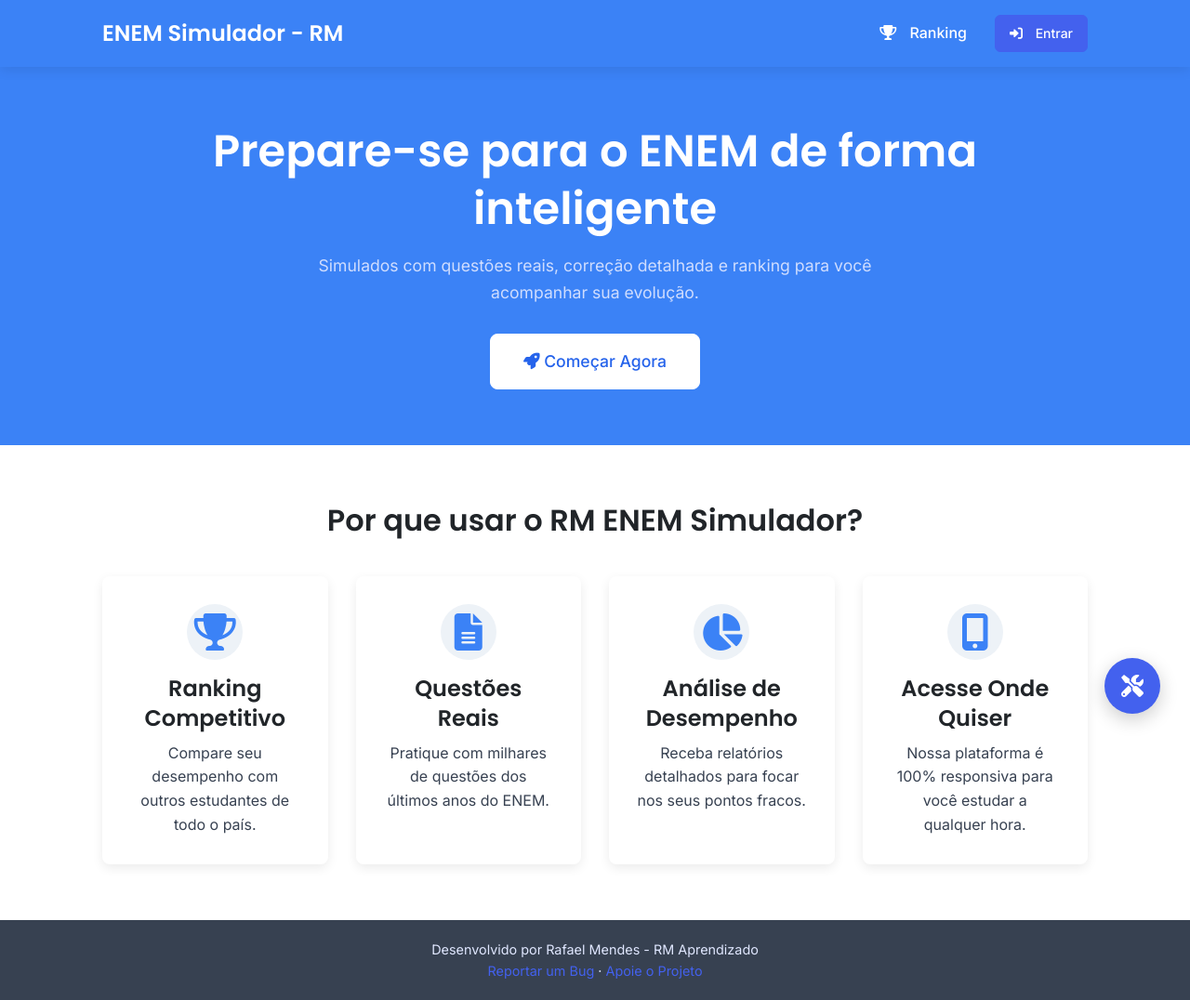
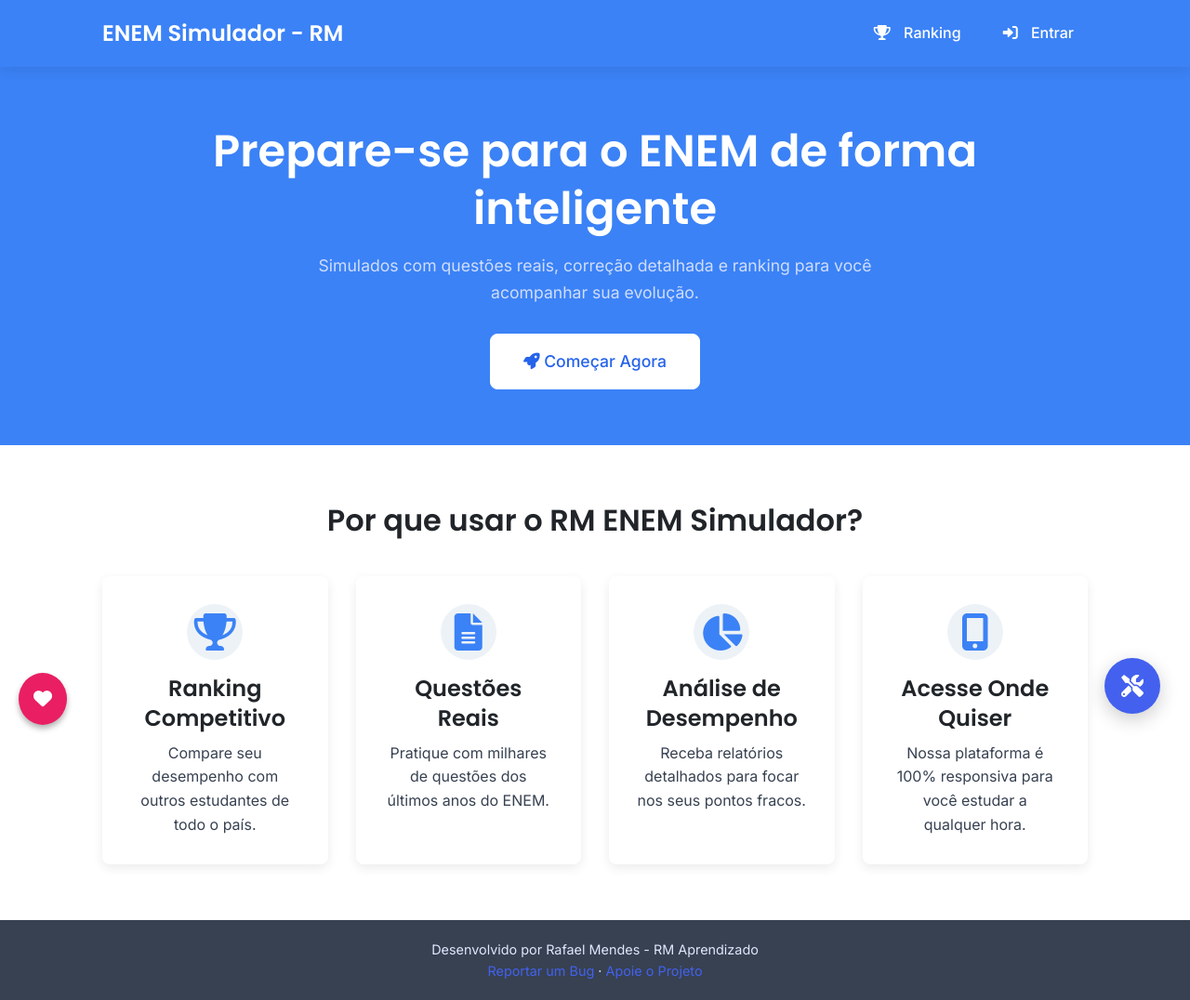
Before and after one commit to RafaelMendes244/RMEnem, a Flask app: page / in a window 1280 px wide. Shown: the whole page at 93% size. Run offline with Flask 3, Linux system fonts and the light colour scheme.

Commit message:
Impedindo DB ser Rastreado pelo Git e Adicionando Botao Fixo no Index

```diff
--- a/templates/index.html
+++ b/templates/index.html
@@ -33,6 +33,26 @@
     background-color: var(--color-primary-dark);
     color: var(--color-white); /* Garante que o ícone permaneça branco */
 }
+
+.btn-apoie {
+    position: fixed;
+    left: 20px; /* distância da borda esquerda */
+    bottom: 20px; /* distância da parte inferior */
+    z-index: 1000;
+    background-color: #e91e63;
+    color: white;
+    padding: 12px 16px;
+    border-radius: 50%;
+    text-align: center;
+    font-size: 20px;
+    box-shadow: 0 4px 6px rgba(0,0,0,0.3);
+    transition: background-color 0.3s;
+}
+
+.btn-apoie:hover {
+    background-color: #c2185b;
+    color: white;
+}
 </style>
 <body>
     <header class="main-header">
@@ -54,7 +74,7 @@
                         <li><a href="/logout" class="nav-link"><i class="fas fa-sign-out-alt"></i> Sair</a></li>
                         {% else %}
                         <li><a href="/ranking" class="nav-link"><i class="fas fa-trophy"></i> Ranking</a></li>
-                        <li><a href="/login" class="btn btn-primary btn-sm"><i class="fas fa-sign-in-alt"></i> Entrar</a></li>
+                        <li><a href="/login" class="nav-link"><i class="fas fa-sign-in-alt"></i> Entrar</a></li>
                         {% endif %}
                     </ul>
                 </div>
@@ -124,8 +144,11 @@
             </div>
         </section>
         <a href="{{ url_for('reportar_bug_page') }}" target="_blank" class="floating-btn" title="Reportar Bug">
-                <i class="fas fa-tools"></i>
-            </a>
+            <i class="fas fa-tools"></i>
+        </a>
+        <a href="{{ url_for('apoie_page') }}" target="_blank" class="btn-apoie" title="Apoie o Projeto">
+            <i class="fas fa-heart"></i>
+        </a>
     </main>
 
     <footer class="main-footer">
```
Also changed, not shown: database.db (deleted), 1 other file.
